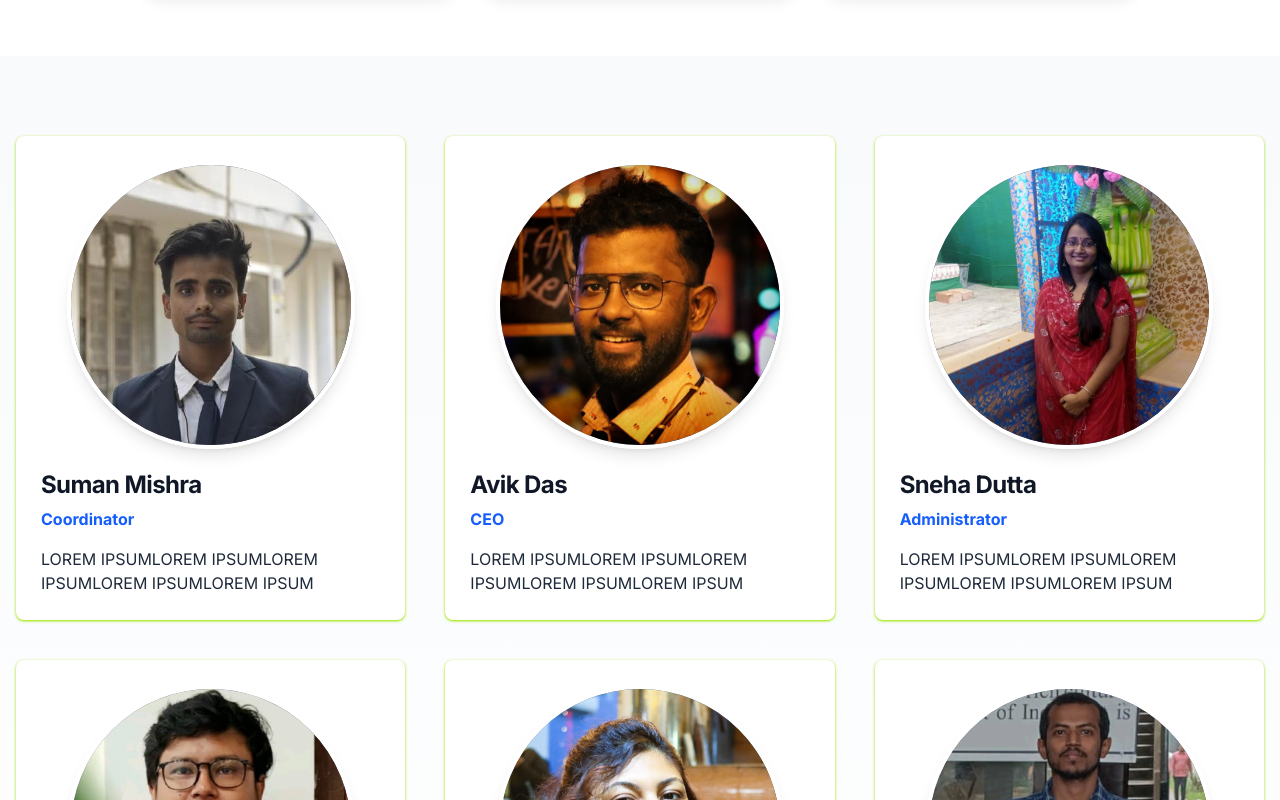
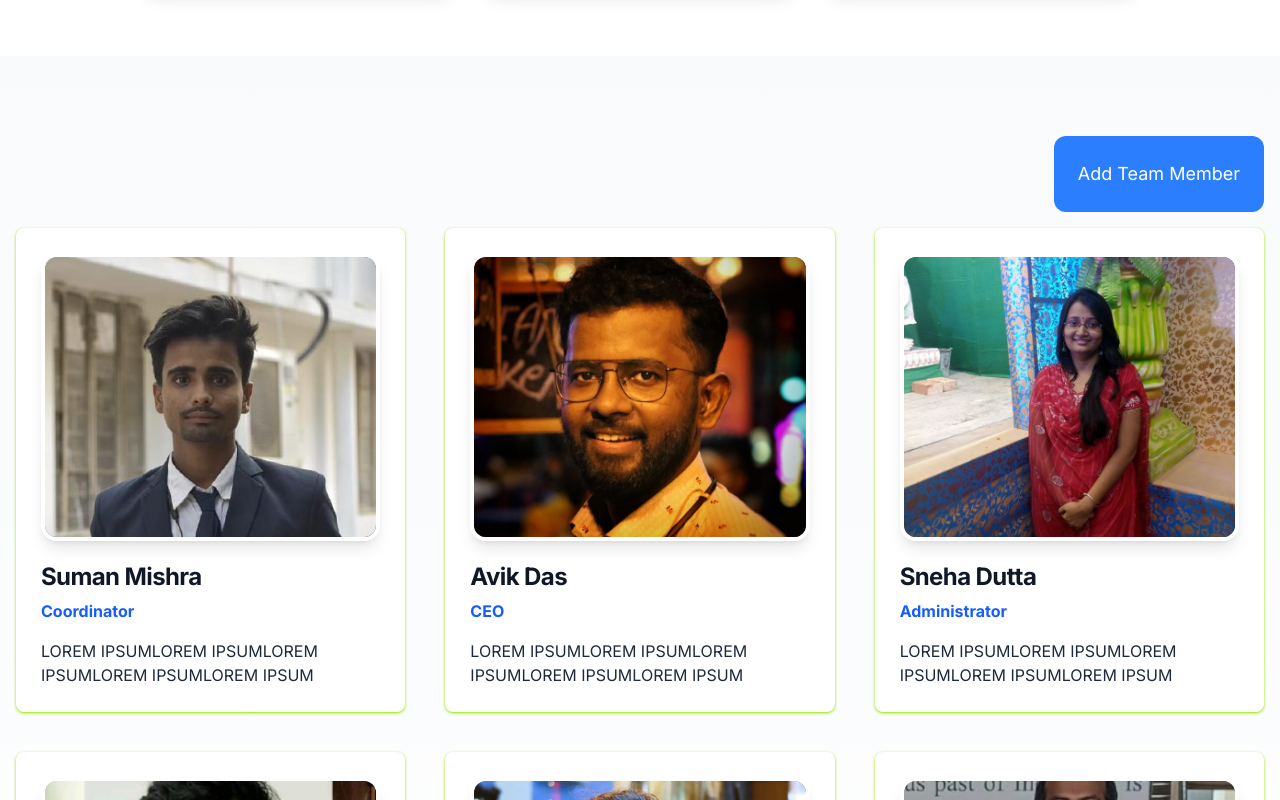
Before and after one commit to SumanMishra2004/foundation, a Next.js app: page /team in a window 1280 px wide. Shown: the part 980-1780 px from the top of the page. Built offline with nearby package versions, Linux system fonts and the light colour scheme; no server answers; the database is empty.

Commit message:
Team members info

```diff
--- a/app/team/page.tsx
+++ b/app/team/page.tsx
@@ -95,7 +95,7 @@ export default async function TeamPage() {
 
       {/* Team Members */}
       <section className="py-20 bg-gradient-to-b from-slate-50 to-white">
-        <div className="container mx-auto px-4 max-w-7xl ">
+        <div className="container mx-auto px-4  ">
           {teamMembers.length === 0 ? (
             <div className="text-center py-16">
               <Card className="max-w-2xl mx-auto bg-white  border-2 border-blue-100">
@@ -113,11 +113,13 @@ export default async function TeamPage() {
               </Card>
             </div>
           ) : (
+            <div className='flex flex-col items-end gap-4'>
+            <button className='w-auto text-lg text-white bg-blue-500 p-6 rounded-xl md:w-fit'>Add Team Member</button>
             <div className="grid md:grid-cols-2 lg:grid-cols-3 gap-10">
               {teamMembers.map((member) => (
-                <Card key={member.id} className="group shadow-lime-400 duration-500  bg-white border-transparent hover:border-blue-500 hover:shadow-white">
+                <Card key={member.id} className="group shadow-lime-400 duration-500  bg-white border-transparent hover:border-blue-500 hover:shadow-white overflow-hidden">
                   <CardHeader className="pb-4">
-                    <div className="relative mx-auto w-72 h-72 rounded-full border-4 border-white mb-5 bg-gradient-to-br from-gray-400 to-gray-800 shadow-lg overflow-hidden">
+                    <div className="relative mx-auto w-full h-72 rounded-2xl border-4 border-white mb-5 bg-gradient-to-br from-gray-400 to-gray-800 shadow-lg overflow-hidden">
                       <Image
                         src={member.image}
                        fill
@@ -139,6 +141,7 @@ export default async function TeamPage() {
                 </Card>
               ))}
             </div>
+            </div>
           )}
         </div>
       </section>
```
